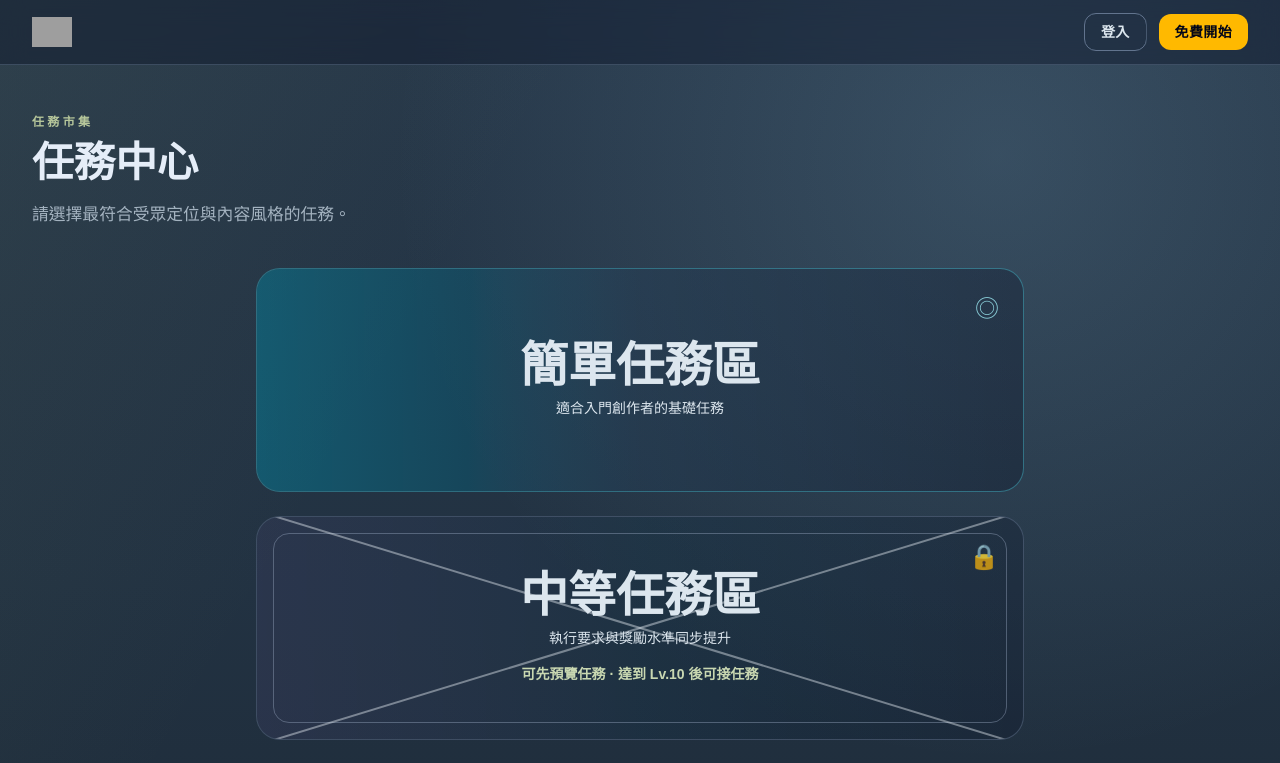
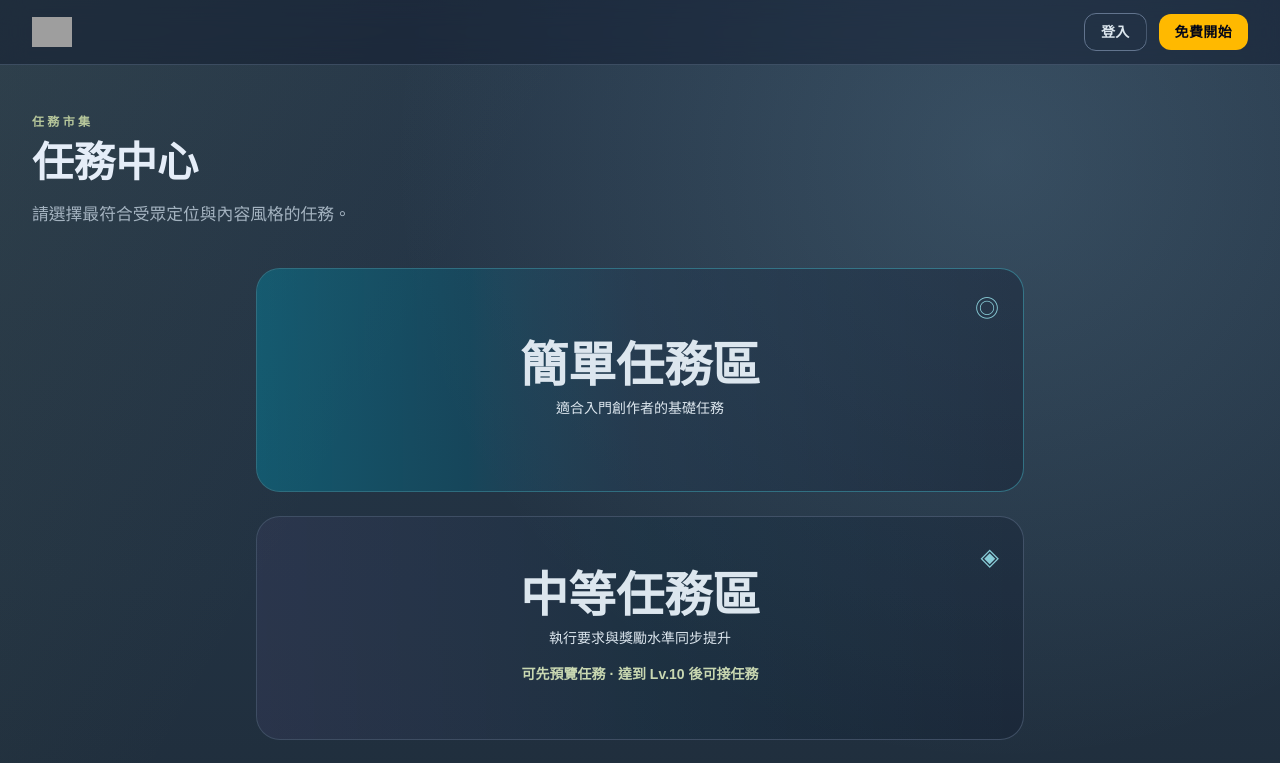
Before and after one commit to CobyWong/promote-mission, a Next.js app: page /missions in a window 1280 px wide. Shown: the top 763 px of the page. Built offline with nearby package versions, Linux system fonts and the light colour scheme; no server answers; the database is empty; grey boxes are pictures that could not be loaded.

Commit message:
missions: remove lock and cross overlay from zone cards

```diff
--- a/src/app/missions/page.tsx
+++ b/src/app/missions/page.tsx
@@ -86,14 +86,7 @@ export default async function MissionsPage() {
           return (
             <Link key={section.key} href={`/missions/level/${section.key.toLowerCase()}`} className={sharedClass}>
               <div className={`pointer-events-none absolute inset-0 bg-gradient-to-r ${sectionAccent(section.key)} ${locked ? "opacity-45" : "opacity-80"}`} />
-              {locked ? (
-                <div className="pointer-events-none absolute inset-0">
-                  <div className="absolute inset-4 rounded-2xl border border-slate-400/45" />
-                  <div className="absolute left-1/2 top-1/2 h-[2px] w-[140%] -translate-x-1/2 -translate-y-1/2 rotate-[17deg] bg-slate-200/45" />
-                  <div className="absolute left-1/2 top-1/2 h-[2px] w-[140%] -translate-x-1/2 -translate-y-1/2 -rotate-[17deg] bg-slate-200/45" />
-                </div>
-              ) : null}
-              <div className="absolute right-6 top-6 text-2xl text-cyan-200/80 transition group-hover:scale-110">{locked ? "🔒" : sectionIcon(section.key)}</div>
+              <div className="absolute right-6 top-6 text-2xl text-cyan-200/80 transition group-hover:scale-110">{sectionIcon(section.key)}</div>
               <div className="relative mx-auto flex min-h-[150px] max-w-2xl flex-col items-center justify-center">
                 <p className="text-4xl font-semibold text-slate-100 sm:text-5xl">{sectionLabel(section.key)}</p>
                 <p className="mt-2 text-sm text-slate-300">{sectionSubLabel(section.key)}</p>
```
